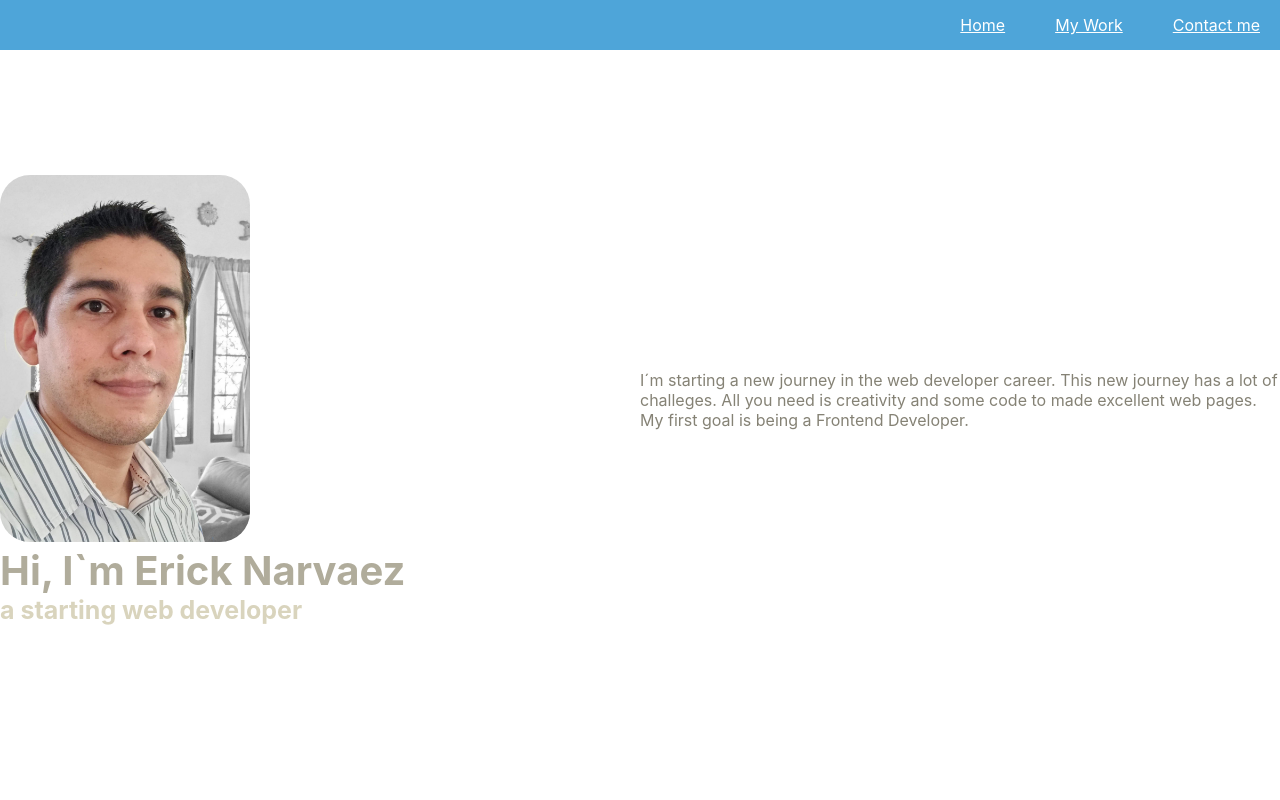
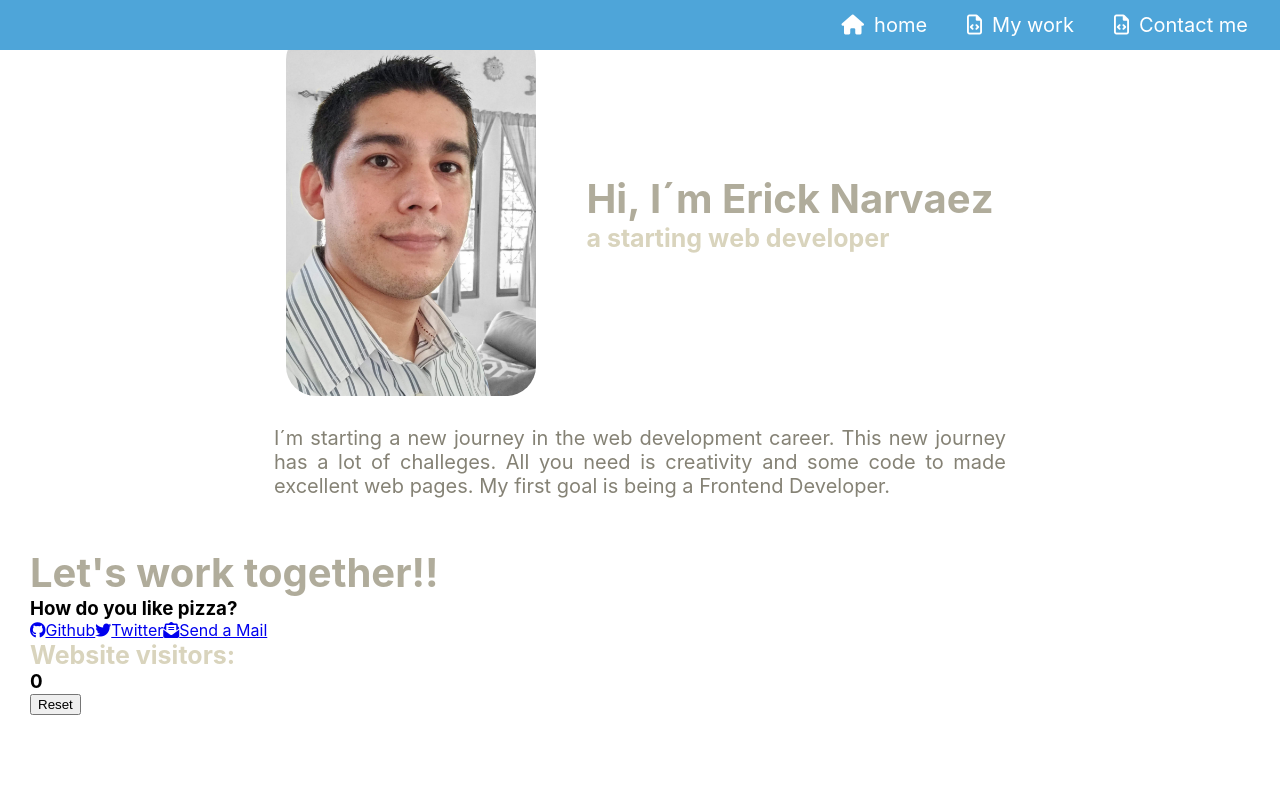
Before and after one commit to ggquicky/reactportafolio, a React (Create React App) app: page / in a window 1280 px wide. Shown: the top 800 px of the page. Built offline with nearby package versions, Linux system fonts and the light colour scheme.

Commit message:
update the code

```diff
--- a/public/index.html
+++ b/public/index.html
@@ -10,6 +10,7 @@
       content="Web site created using create-react-app"
     />
     <link rel="apple-touch-icon" href="%PUBLIC_URL%/logo192.png" />
+
     <!--
       manifest.json provides metadata used when your web app is installed on a
       user's mobile device or desktop. See https://developers.google.com/web/fundamentals/web-app-manifest/
@@ -39,5 +40,6 @@
       To begin the development, run `npm start` or `yarn start`.
       To create a production bundle, use `npm run build` or `yarn build`.
     -->
+    <script src="https://kit.fontawesome.com/f7244f350d.js" crossorigin="anonymous"></script>
   </body>
 </html>
--- /dev/null
+++ b/src/App.css
@@ -0,0 +1,7 @@
+.App{
+    width: 100%;
+    padding: 30px;
+    display: flex;
+    flex-direction: column;
+    row-gap: 50px;
+}
--- a/src/App.js
+++ b/src/App.js
@@ -1,5 +1,5 @@
 
-
+import './App.css';
 import Navbar from './navbar/navbar';
 import About from './about/about';
 import Mywork from './mywork/Mywork';
@@ -11,7 +11,7 @@ function App() {
     <div className="App">
       <Navbar/>
         <About />
-        <Mywork />
+
         <Contactme />
     </div>
   );
--- a/src/about/about.css
+++ b/src/about/about.css
@@ -7,16 +7,22 @@
 }
 
 .sectionAbout {
-    height: 100vh;
-    width: auto;
+
+
+    width: 100%;
     display: flex;
     align-items:center;
-    justify-content: space-between;
-    flex-direction: row;
+    justify-content:center;
+    flex-direction: column;
+    row-gap: 30px;
+
 }
 
-.sectionAbout > div {
-  width: 100%;
+.aboutHeader {
+  display: flex;
+  flex-direction: row;
+  align-items: center;
+  column-gap: 50px;
 }
 
 .aboutHeader > h1{
@@ -24,8 +30,33 @@
 
 
 }
-.aboutHeader > h1:hover{
 
-    color: var(--hoverEffect);
 
+  @keyframes shake {
+    0% { transform: skewX(-15deg); }
+    5% { transform: skewX(15deg); }
+    10% { transform: skewX(-15deg); }
+    15% { transform: skewX(15deg); }
+    20% { transform: skewX(0deg); }
+    100% { transform: skewX(0deg); }
   }
+
+
+.letterAnimation{
+  display: inline-block;
+
+
+}
+
+.letterAnimation:hover{
+  color: var(--navBar);
+  transform: skewX(15deg);
+}
+
+.aboutText{
+  display: block;
+  margin: auto;
+  text-align: justify;
+  width: 60%;
+  font-size: 20px;
+}
--- a/src/about/about.js
+++ b/src/about/about.js
@@ -5,17 +5,41 @@ import React, { Component } from "react";
 
 export default class about extends Component {
   render() {
+    let title = "Hi, I´m Erick Narvaez";
+    let titleArray = title.split("");
+    let subTitle ="a starting web developer";
+    let subTitleArray = subTitle.split("");
+
     return (
       <div className="sectionAbout" id="sectionAbout">
         <div className="aboutHeader">
           <img className="profilePic" src={profileP} alt="profile" />
-          <h1>Hi, I`m Erick Narvaez</h1>
-          <h2>a starting web developer</h2>
+          <div>
+          <h1>
+            {titleArray.map(function (value, index) {
+              if(value == " "){
+                return <span className="letterAnimation" key={index}>&nbsp;</span>;
+              }else {
+                return <span className="letterAnimation" key={index}> {value}</span>;
+              }
+
+            })}
+          </h1>
+          <h2>{subTitleArray.map(function (value, index) {
+              if(value == " "){
+                return <span className="letterAnimation" key={index}>&nbsp;</span>;
+              }else {
+                return <span className="letterAnimation" key={index}> {value}</span>;
+              }
+
+            })}</h2>
+          </div>
+
         </div>
 
-        <div>
-          <p>
-            I´m starting a new journey in the web developer career. This new
+        <div >
+        <p className="aboutText">
+            I´m starting a new journey in the web development career. This new
             journey has a lot of challeges. All you need is creativity and some
             code to made excellent web pages. My first goal is being a Frontend
             Developer.
--- a/src/contactme/Contactme.css
+++ b/src/contactme/Contactme.css
@@ -1,6 +1,7 @@
 @import "../index.css";
 
 .sectionContactme{
-    height: 100vh;
+
+
     width: auto;
 }
--- a/src/contactme/Contactme.js
+++ b/src/contactme/Contactme.js
@@ -2,7 +2,7 @@ import React, { Component } from "react";
 import "./Contactme.css"
 
 
-export default class Contactme extends Component {
+export default class contactMe extends Component {
   render() {
     return (
       <div id="sectionContactme" className="sectionContactme">
@@ -17,21 +17,21 @@ export default class Contactme extends Component {
             href="https://github.com/ggquicky"
             target="_blank"
           >
-            <i class="fab fa-github"></i>Github
+            <i className="fab fa-github"></i>Github
           </a>
           <a
             rel="nofollow noopener noreferrer"
             href="https://twitter.com/Enarvaezr"
             target="_blank"
           >
-            <i class="fab fa-twitter"></i>Twitter
+            <i className="fab fa-twitter"></i>Twitter
           </a>
           <a
             rel="nofollow noopener noreferrer"
             href="mailto:ggquicky@gmail.com"
             target="_blank"
           >
-            <i class="fas fa-envelope-open-text"></i>Send a Mail
+            <i className="fas fa-envelope-open-text"></i>Send a Mail
           </a>
         </div>
         <div className="counter">
--- a/src/index.css
+++ b/src/index.css
@@ -16,7 +16,7 @@ html{
 *,
 *::before,
 *::after {
-  box-sizing: inherit;
+  box-sizing: border-box;
 }
 
 *{
--- a/src/navbar/navbar.css
+++ b/src/navbar/navbar.css
@@ -1,43 +1,30 @@
 @import '../index.css';
-
-
-ul {
-    list-style: none;
-}
 
 .nav-bar{
     position:fixed;
-    display:block;
+    display: flex;
+    flex-direction: row;
     width: 100%;
     background-color: var(--navBar);
-    height: auto;
+    height: 50px;
     top: 0;
-    left: 0;;
+    left: 0;
+    align-items: center;
+    justify-content: flex-end;
+    column-gap: 30px;
+    padding: 0px 32px;
 }
 
-.nav-bar > ul{
-    display: flex;
-    flex-direction: row;
-    height: 50px;
-    justify-content:flex-end;
-    align-items: center;
+.navItems{
+    color: var(--navBarLinks);
+    text-decoration: none;
+    font-size: 20px;
 }
 
-.nav-bar > ul > li{
-    width: auto;
-    height: auto;
-}
-.nav-bar  i {
-    padding: 5px;
-
+.navItems:hover {
+    color: var(--bGround1);
 }
 
-.nav-bar > ul > li > a{
-    color: var(--navBarLinks);
-    padding: 20px;
-
+.icons{
+    padding: 10px;
 }
-
-.nav-bar > ul> li > a:hover {
-    color: var(--bGround1);
-}
--- a/src/navbar/navbar.js
+++ b/src/navbar/navbar.js
@@ -5,17 +5,38 @@ import React, { Component } from 'react'
 
 
 export default class navbar extends Component {
+  render() {
+    let navMenuObj = [{
+      name: "home",
+      icon: "fas fa-home icons",
+      href: "#sectionAbout"
+    },
+    {
+      name: "My work",
+      icon: "far fa-file-code icons",
+      href: "#sectionMyWork"
+    },
+    {
+      name: "Contact me",
+      icon: "far fa-file-code icons",
+      href: "#sectionContactme"
+    }
+  ];
 
-  render() {
     return (
-        <nav className= "nav-bar">
-        <ul>
-            <li><a href={"#sectionAbout"} ><i className="fas fa-home"></i>Home</a></li>
-            <li><a href={"#sectionMyWork"} ><i className="far fa-file-code"></i>My Work</a></li>
-            <li><a href={"#sectionContactme"} ><i className="far fa-address-card"></i>Contact me</a></li>
+      <nav className="nav-bar">
+        {navMenuObj.map(function (value, index) {
 
-        </ul>
-    </nav>
+            return <a key={index} className='navItems' href={value.href} ><i key={index} className={value.icon}></i>{value.name}</a>;
+
+
+            })}
+
+
+        {/* <a className='navItems' href={"#sectionAbout"} ><i className="fas fa-home icons"></i>Home</a>
+        <a className='navItems' href={"#sectionMyWork"} ><i className="far fa-file-code icons"></i>My Work</a>
+        <a className='navItems' href={"#sectionContactme"} ><i className="far fa-address-card icons"></i>Contact me</a> */}
+      </nav>
     )
   }
 }
```
